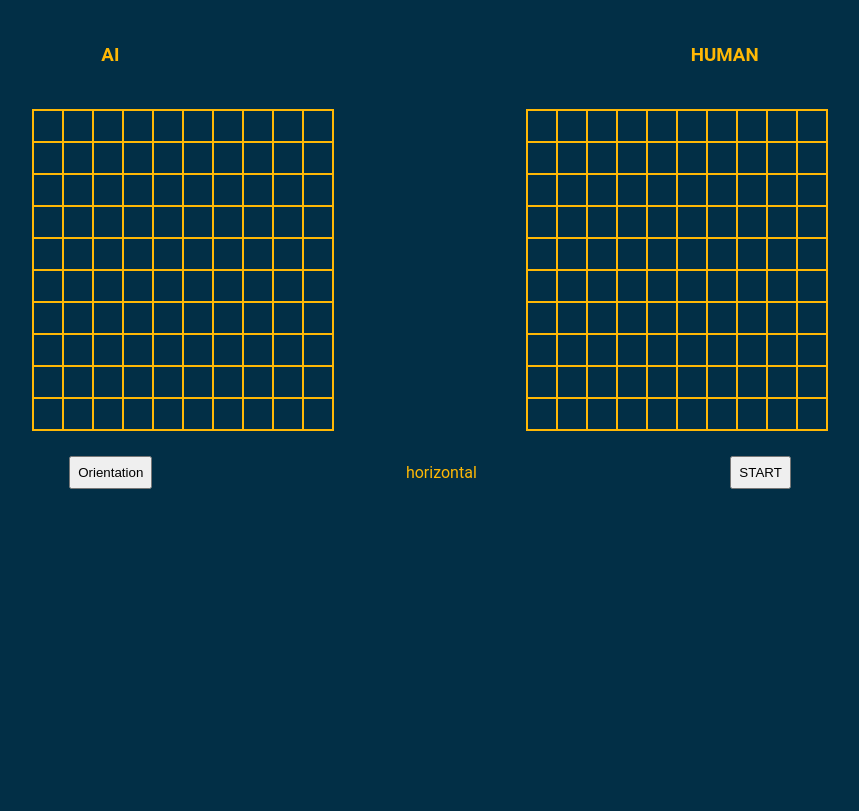
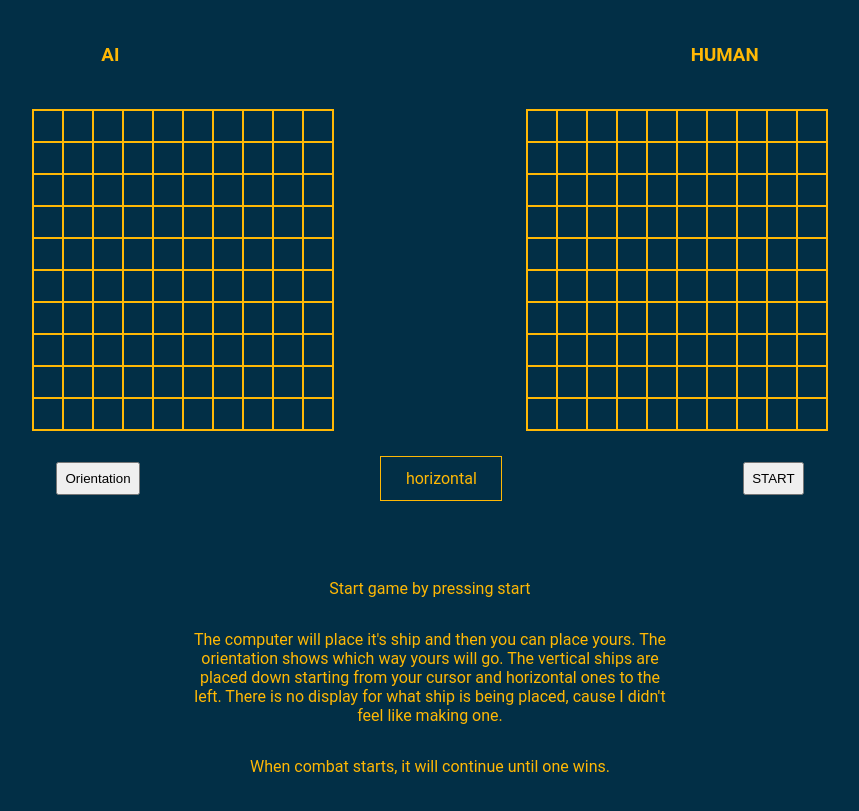
Before and after one commit to impronen/battleship, a website built with webpack: page src/index.html in a window 1280 px wide. Shown: the part 107-918 px from the top of the page, without its empty margins (210-1069 px from the left). Before the commit the page ends 800 px from the top, so only its background shows below. Built offline with nearby package versions, Linux system fonts and the light colour scheme.

Commit message:
css + instructions for player

```diff
--- a/src/index.html
+++ b/src/index.html
@@ -36,6 +36,19 @@
         <div class="orientationDisplay">horizontal</div>
         <button id="start">START</button>
       </div>
+      <div class="help">
+        <p class="start">Start game by pressing start</p>
+        <p class="placement">
+          The computer will place it's ship and then you can place yours. The
+          orientation shows which way yours will go. The vertical ships are
+          placed down starting from your cursor and horizontal ones to the left.
+          There is no display for what ship is being placed, cause I didn't feel
+          like making one.
+        </p>
+        <p class="combat">
+          When combat starts, it will continue until one wins.
+        </p>
+      </div>
     </main>
   </body>
 </html>
--- a/src/style.css
+++ b/src/style.css
@@ -100,3 +100,26 @@ dialog::backdrop {
 .hitOcean {
   background-color: var(--ut-orange);
 }
+
+.orientationDisplay {
+  padding-left: 2%;
+  padding-right: 2%;
+  padding-top: 1%;
+  padding-bottom: 1%;
+  border: 1px solid;
+}
+
+.help {
+  padding-top: 5%;
+  display: flex;
+  flex-direction: column;
+  justify-content: center;
+  align-items: center;
+}
+
+.start,
+.placement,
+.combat {
+  width: 40%;
+  text-align: center;
+}
```
